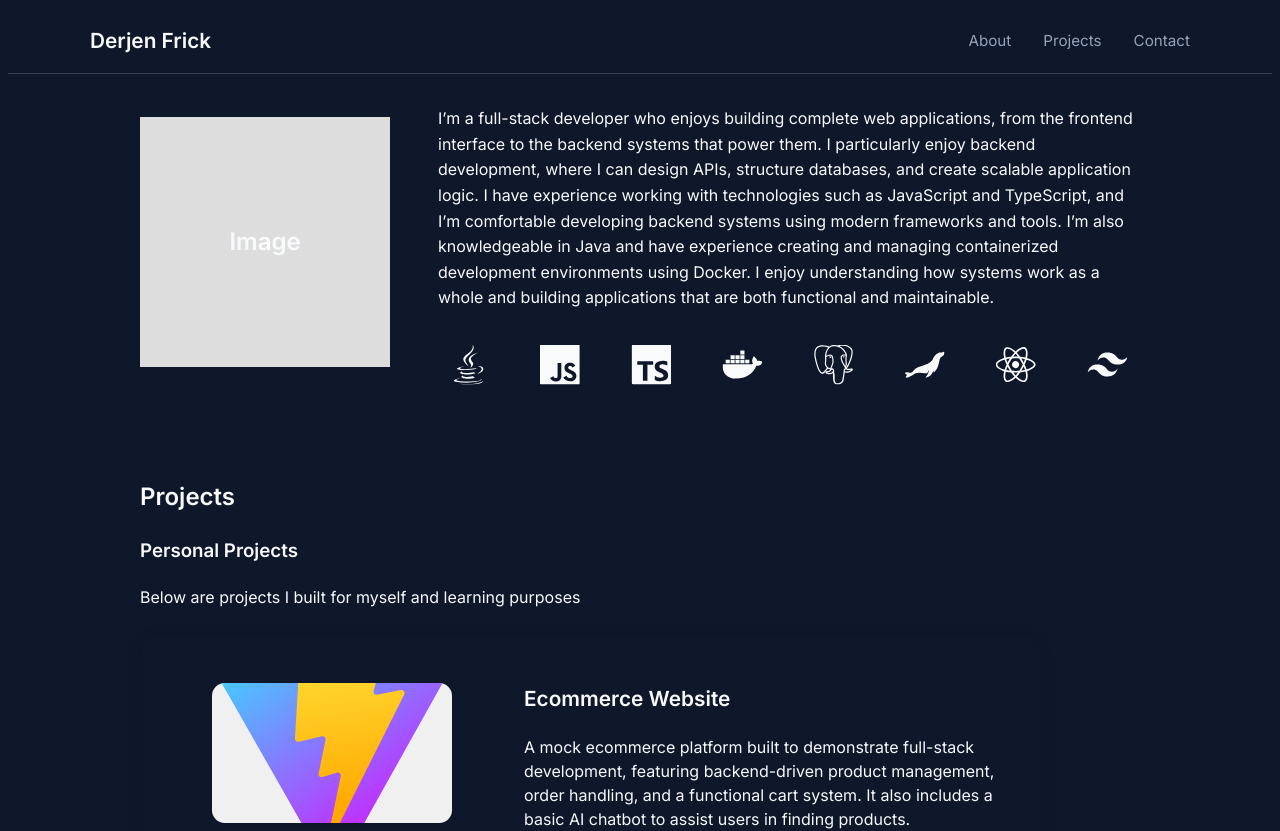
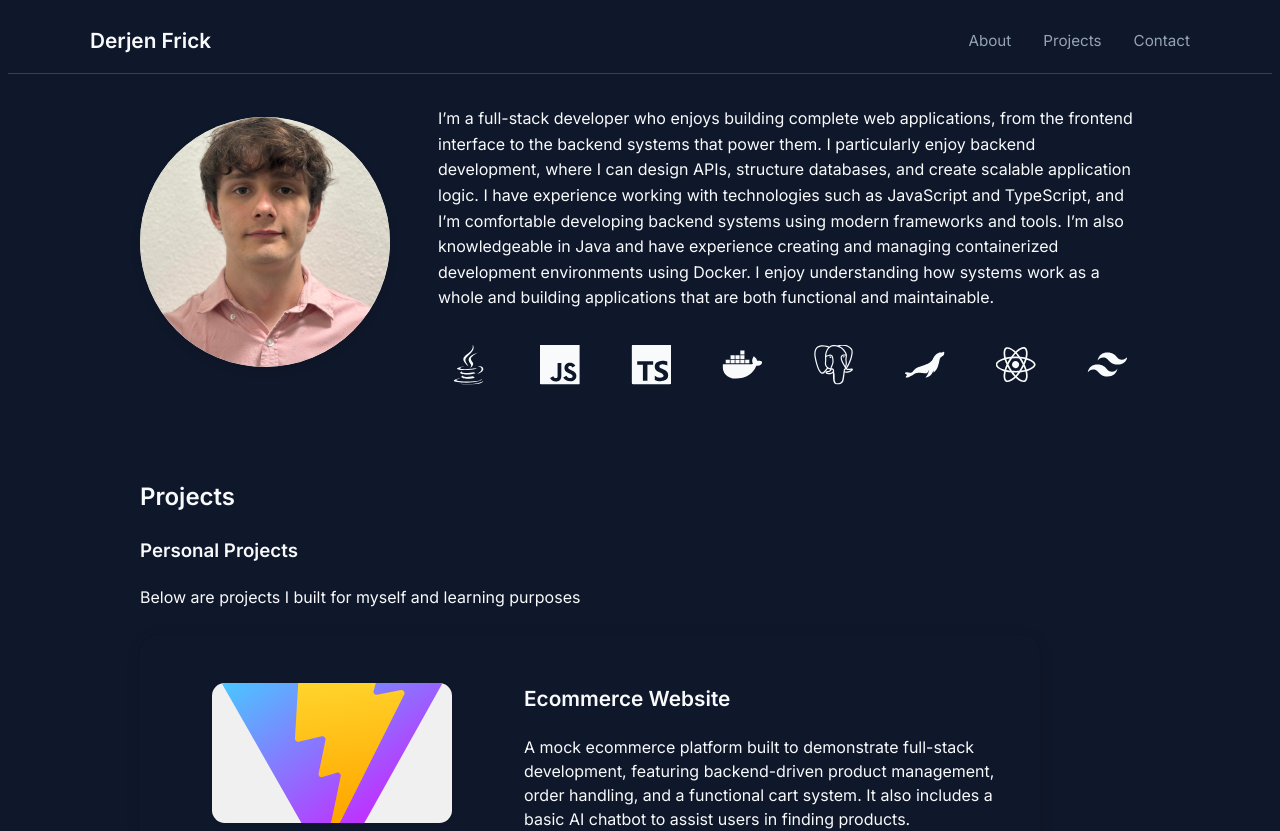
Before and after one commit to oomfrikkie/PortfolioDerjenFrick, a React app in the folder portfolio/: page /home in a window 1280 px wide. Shown: the top 831 px of the page. Built offline with nearby package versions, Linux system fonts and the light colour scheme; the HTML template or start-up script is replaced by a standard one.

Commit message:
Added personal image

```diff
--- a/portfolio/src/pages/Home/Home.jsx
+++ b/portfolio/src/pages/Home/Home.jsx
@@ -12,7 +12,7 @@
     <section className="home-section">
       <div id="about" className="about-me-container">
         <div className="about-me-image-container">
-          <h1>Image</h1>
+          <img src="me.jpg" alt="" />
         </div>
 
         <div className="about-me-info-container">
--- a/portfolio/src/pages/Home/home.css
+++ b/portfolio/src/pages/Home/home.css
@@ -26,6 +26,16 @@
     display: flex;
     align-items: center;
     justify-content: center;
+    border-radius: 50%;
+    overflow: hidden;
+    box-shadow: 0 4px 8px rgba(0, 0, 0, 0.1);
+}
+
+.about-me-image-container img {
+    width: 100%;
+    height: 100%;
+    object-fit: cover;
+    border-radius: 50%;
 }
 
 /* right side */
@@ -52,9 +62,6 @@
         width: 180px;
         height: 180px;
     }
-    .about-me-info-container {
-        max-width: 100%;
-    }
 }
 
 @media (max-width: 600px) {
@@ -70,10 +77,6 @@
     .about-me-image-container {
         width: 120px;
         height: 120px;
-    }
-    .about-me-info-container {
-        max-width: 100%;
-        padding: 0 0.5rem;
     }
 }
 
```
Also changed, not shown: portfolio/public/me.jpg (added).
